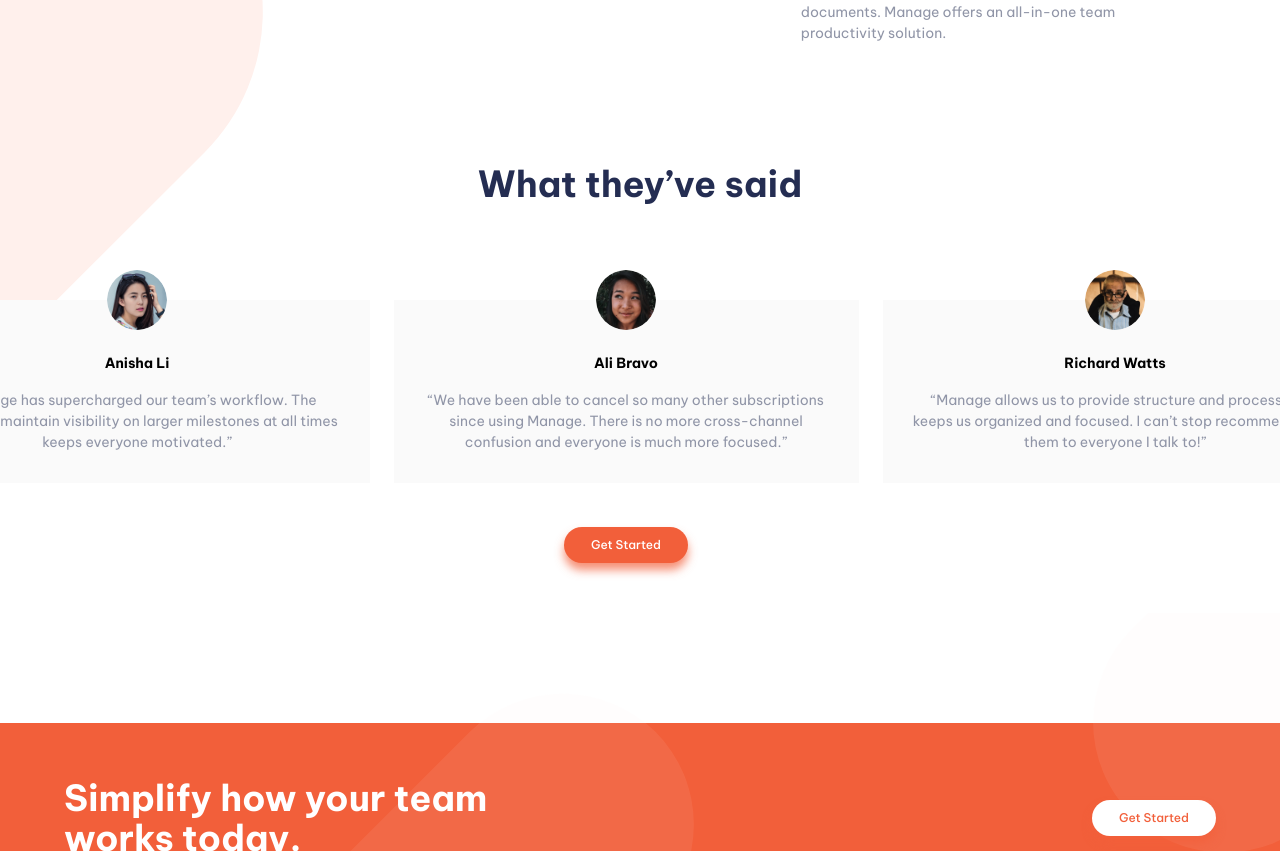
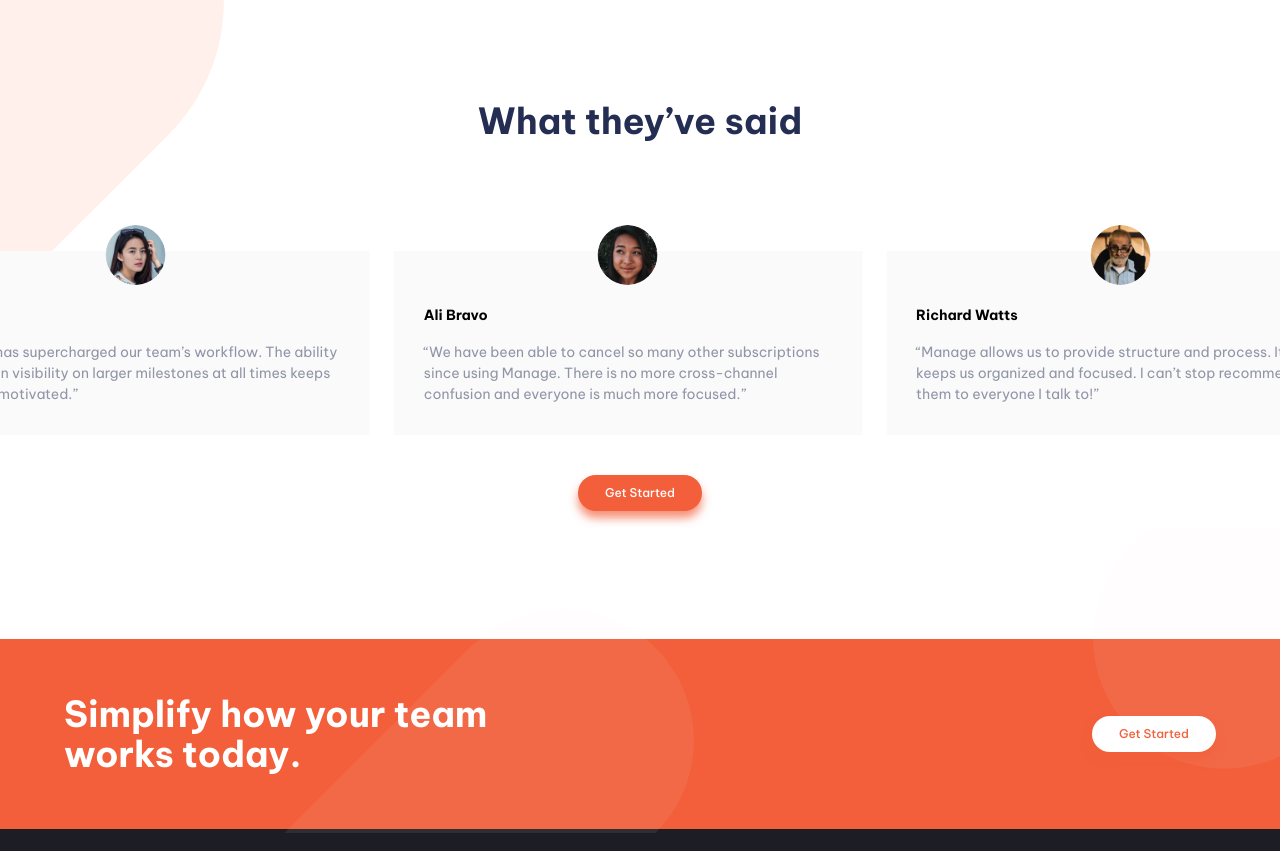
Before and after one commit to drfcozapata/manage-landing-page, a Vue app: page / in a window 1280 px wide. Shown: the part 1252-2103 px from the top of the page. Built offline with nearby package versions, Linux system fonts and the light colour scheme.

Commit message:
Add: testimonials carousel

```diff
--- a/package.json
+++ b/package.json
@@ -14,7 +14,8 @@
 		"@fortawesome/free-solid-svg-icons": "^6.4.2",
 		"@fortawesome/vue-fontawesome": "latest-3",
 		"vue": "^3.3.4",
-		"vue-final-modal": "3"
+		"vue-final-modal": "3",
+		"vue3-carousel": "^0.3.1"
 	},
 	"devDependencies": {
 		"@vitejs/plugin-vue": "^4.2.3",
--- a/src/assets/main.css
+++ b/src/assets/main.css
@@ -75,7 +75,7 @@ button:hover {
 		padding: 9px 24px;
 	}
 }
-@media (max-width: 375px) {
+@media (max-width: 420px) {
 	body {
 		max-width: 375px !important;
 		font-size: 14px !important;
--- a/src/components/HeaderComponent.vue
+++ b/src/components/HeaderComponent.vue
@@ -58,7 +58,7 @@
 			}
 		}
 	}
-	@media (max-width: 375px) {
+	@media (max-width: 420px) {
 		header {
 			padding: 15px 25px 40px 25px;
 			margin: 0;
--- a/src/components/MainComponent.vue
+++ b/src/components/MainComponent.vue
@@ -6,7 +6,7 @@
 </script>
 
 <template>
-	<main class="container mx-auto relative px-16">
+	<main class="mx-auto relative">
 		<img src="/bg-tablet-pattern.svg" alt="" />
 		<DiferentAbout />
 		<TestimonialsSlider />
@@ -49,7 +49,7 @@
 			left: -480px;
 		}
 	}
-	@media (max-width: 375px) {
+	@media (max-width: 420px) {
 		main {
 			padding: 0;
 		}
--- a/src/components/footer/DownFooter.vue
+++ b/src/components/footer/DownFooter.vue
@@ -1,7 +1,3 @@
-<script setup>
-	//
-</script>
-
 <template>
 	<section class="bg-very-dark-blue">
 		<div
@@ -194,7 +190,7 @@
 			}
 		}
 	}
-	@media (max-width: 375px) {
+	@media (max-width: 420px) {
 		section {
 			.down-footer {
 				flex-direction: column-reverse;
--- a/src/components/footer/UpFooter.vue
+++ b/src/components/footer/UpFooter.vue
@@ -1,7 +1,3 @@
-<script setup>
-	//
-</script>
-
 <template>
 	<section class="bg-bright-red">
 		<div class="container px-16 mx-auto flex justify-between relative up-footer">
@@ -75,7 +71,7 @@
 			}
 		}
 	}
-	@media (max-width: 375px) {
+	@media (max-width: 420px) {
 		.up-footer {
 			padding: 0 20px;
 			div {
--- a/src/components/header/BigHero.vue
+++ b/src/components/header/BigHero.vue
@@ -23,6 +23,13 @@
 </template>
 
 <style lang="scss" scoped>
+	section {
+		article {
+			img {
+				filter: drop-shadow(0px 1px 1px hsl(227, 12%, 61%, 0.3));
+			}
+		}
+	}
 	@media (max-width: 1920px) {
 		section {
 			margin-bottom: 30px;
@@ -90,7 +97,7 @@
 			}
 		}
 	}
-	@media (max-width: 375px) {
+	@media (max-width: 420px) {
 		section {
 			flex-direction: column-reverse;
 			margin-bottom: 0px;
--- a/src/components/header/NavBar.vue
+++ b/src/components/header/NavBar.vue
@@ -63,7 +63,7 @@
 			width: 144px;
 		}
 	}
-	@media (max-width: 375px) {
+	@media (max-width: 420px) {
 		nav {
 			.menu,
 			.btn-nav {
--- a/src/components/main/DiferentAbout.vue
+++ b/src/components/main/DiferentAbout.vue
@@ -1,7 +1,3 @@
-<script setup>
-	//
-</script>
-
 <template>
 	<div class="flex gap-[95px] mb-32 diferent-about">
 		<section class="flex flex-col gap-8 w-1/2 about-left">
@@ -165,7 +161,7 @@
 			}
 		}
 	}
-	@media (max-width: 375px) {
+	@media (max-width: 420px) {
 		.diferent-about {
 			flex-direction: column;
 			margin-bottom: 70px;
--- a/src/components/main/TestimonialsSlider.vue
+++ b/src/components/main/TestimonialsSlider.vue
@@ -1,149 +1,85 @@
-<script setup>
-	//
+<script>
+	import { defineComponent } from 'vue';
+	import { Carousel, Slide, Pagination } from 'vue3-carousel';
+	import 'vue3-carousel/dist/carousel.css';
+
+	export default defineComponent({
+		name: 'WrapAround',
+		components: {
+			Carousel,
+			Slide,
+			Pagination,
+		},
+		data() {
+			return {
+				slides: [
+					{
+						id: 1,
+						image: '/avatar-anisha.png',
+						name: 'Anisha Li',
+						msg: '“Manage has supercharged our team’s workflow. The ability to maintain visibility on larger milestones at all times keeps everyone motivated.”',
+					},
+					{
+						id: 2,
+						image: '/avatar-ali.png',
+						name: 'Ali Bravo',
+						msg: '“We have been able to cancel so many other subscriptions since using Manage. There is no more cross-channel confusion and everyone is much more focused.”',
+					},
+					{
+						id: 3,
+						image: '/avatar-richard.png',
+						name: 'Richard Watts',
+						msg: '“Manage allows us to provide structure and process. It keeps us organized and focused. I can’t stop recommending them to everyone I talk to!”',
+					},
+					{
+						id: 4,
+						image: '/avatar-shanai.png',
+						name: 'Shanai Gough',
+						msg: '“Their software allows us to track, manage and collaborate on our projects from anywhere. It keeps the whole team in-sync without being intrusive.”',
+					},
+				],
+			};
+		},
+	});
 </script>
 
 <template>
 	<section class="flex flex-col items-center mb-32">
-		<h2 class="text-4xl text-dark-blue font-semibold text-center mb-24">
+		<h2 class="text-4xl text-dark-blue font-semibold text-center mb-20">
 			What they’ve said
 		</h2>
-		<article class="flex gap-6 -ml-7 mb-11">
-			<div class="min-h-48 w-[516px] bg-very-light-gray text-center p-7 testimonial-card">
+		<Carousel :items-to-show="2.6" :autoplay="4000" :wrap-around="true" class="carousel">
+			<Slide v-for="{ id, image, name, msg } in slides" :key="id">
+				<div class="carousel__item relative mr-6 testimonial-card bg-very-light-gray">
 					<img
-					src="/avatar-anisha.png"
-					alt=""
-					class="w-[60px] h-[60px] rounded-full -mt-14 mx-auto mb-5"
+						:src="image"
+						class="w-[60px] h-[60px] rounded-full -mt-14 mx-auto mb-5 z-10"
 					/>
-				<h4 class="font-semibold mb-4">Anisha Li</h4>
+					<h4 class="font-semibold mb-4">{{ name }}</h4>
 					<p class="text-dark-grayish-blue">
-					“Manage has supercharged our team’s workflow. The ability to maintain visibility
-					on larger milestones at all times keeps everyone motivated.”
+						{{ msg }}
 					</p>
 				</div>
-			<div class="min-h-48 w-[516px] bg-very-light-gray text-center p-7 testimonial-card">
-				<img
-					src="/avatar-ali.png"
-					alt=""
-					class="w-[60px] h-[60px] rounded-full -mt-14 mx-auto mb-5"
-				/>
-				<h4 class="font-semibold mb-4">Ali Bravo</h4>
-				<p class="text-dark-grayish-blue">
-					“We have been able to cancel so many other subscriptions since using Manage.
-					There is no more cross-channel confusion and everyone is much more focused.”
-				</p>
+			</Slide>
+
+			<template #addons>
+				<div class="hidden">
+					<Pagination />
 				</div>
-			<div
-				class="{min-h-48 w-[516px] bg-very-light-gray text-center p-7 testimonial-card hidden:screen.width <= 375}"
-			>
-				<img
-					src="/avatar-richard.png"
-					alt=""
-					class="w-[60px] h-[60px] rounded-full -mt-14 mx-auto mb-5"
-				/>
-				<h4 class="font-semibold mb-4">Richard Watts</h4>
-				<p class="text-dark-grayish-blue">
-					“Manage allows us to provide structure and process. It keeps us organized and
-					focused. I can’t stop recommending them to everyone I talk to!”
-				</p>
-			</div>
-			<div
-				class="min-h-48 w-[516px] bg-very-light-gray text-center p-7 testimonial-card hidden"
-			>
-				<img
-					src="/avatar-shanai.png"
-					alt=""
-					class="w-[60px] h-[60px] rounded-full -mt-14 mx-auto mb-5"
-				/>
-				<h4 class="font-semibold mb-4">Shanai Gough</h4>
-				<p class="text-dark-grayish-blue">
-					“Their software allows us to track, manage and collaborate on our projects from
-					anywhere. It keeps the whole team in-sync without being intrusive.”
-				</p>
-			</div>
-		</article>
-		<button class="bg-bright-red shadow-br text-white rounded-[32px] mr-7">
+			</template>
+		</Carousel>
+		<button class="bg-bright-red shadow-br text-white rounded-[32px] mt-10">
 			Get Started
 		</button>
 	</section>
 </template>
 
 <style lang="scss" scoped>
-	@media (max-width: 1920px) {
-		section {
-			margin-bottom: 200px;
-			article {
-				gap: 32px;
 	.testimonial-card {
-					width: 620px;
-					padding: 35px;
-					img {
-						width: 70px;
-						height: 70px;
-						margin-top: -70px;
-						margin-bottom: 30px;
+		margin-top: 30px;
+		padding: 30px;
 	}
-				}
-			}
-		}
-	}
-	@media (max-width: 1440px) {
-		section {
-			margin-bottom: 190px;
-			article {
-				gap: 28px;
-				.testimonial-card {
-					min-height: 192px;
-					width: 527px;
-					padding: 32px;
-					img {
-						width: 64px;
-						height: 64px;
-						margin-top: -64px;
-						margin-bottom: 26px;
-					}
-				}
-			}
-		}
-	}
-	@media (max-width: 1366px) {
-		section {
-			margin-bottom: 180px;
-			article {
-				gap: 24px;
-				.testimonial-card {
-					min-height: 192px;
-					width: 494px;
-					padding: 30px;
-					img {
-						width: 62px;
-						height: 62px;
-						margin-top: -62px;
-						margin-bottom: 24px;
-					}
-				}
-			}
-		}
-	}
-	@media (max-width: 1280px) {
-		section {
-			margin-bottom: 160px;
-			article {
-				gap: 24px;
-				.testimonial-card {
-					min-height: 180px;
-					width: 465px;
-					padding: 30px;
-					img {
-						width: 60px;
-						height: 60px;
-						margin-top: -60px;
-						margin-bottom: 23px;
-					}
-				}
-			}
-		}
-	}
-	@media (max-width: 375px) {
+	@media (max-width: 420px) {
 		section {
 			margin-bottom: 40px;
 			h2 {
```
Also changed, not shown: .pnp.cjs, 1 other file (tests, documents, lock files or other folders). Lines whose indentation alone changed are shown as unchanged.
